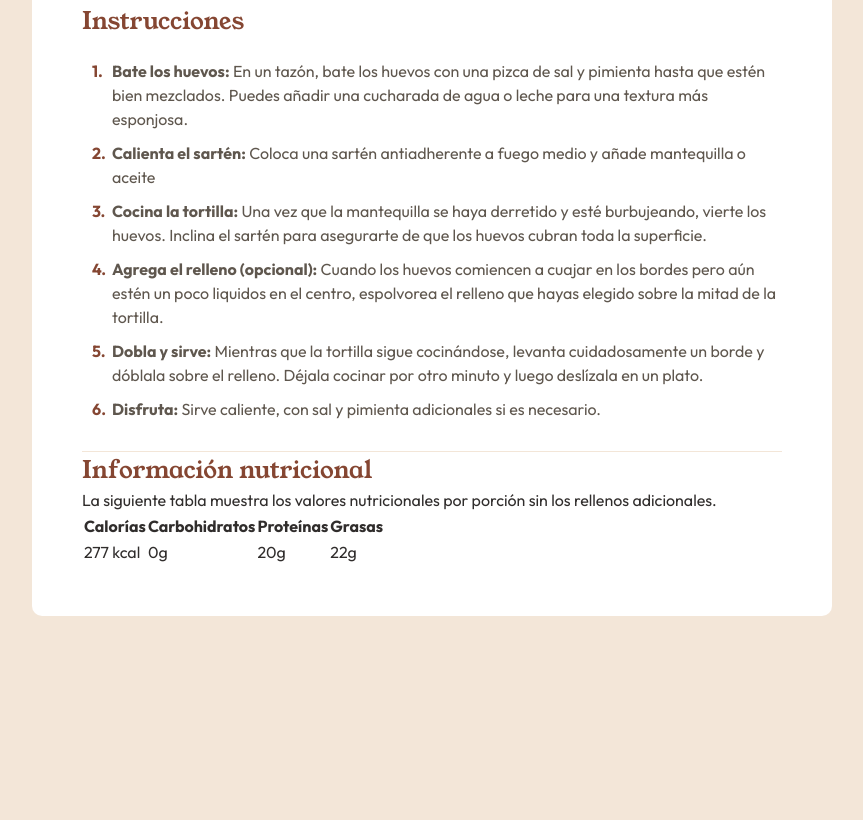
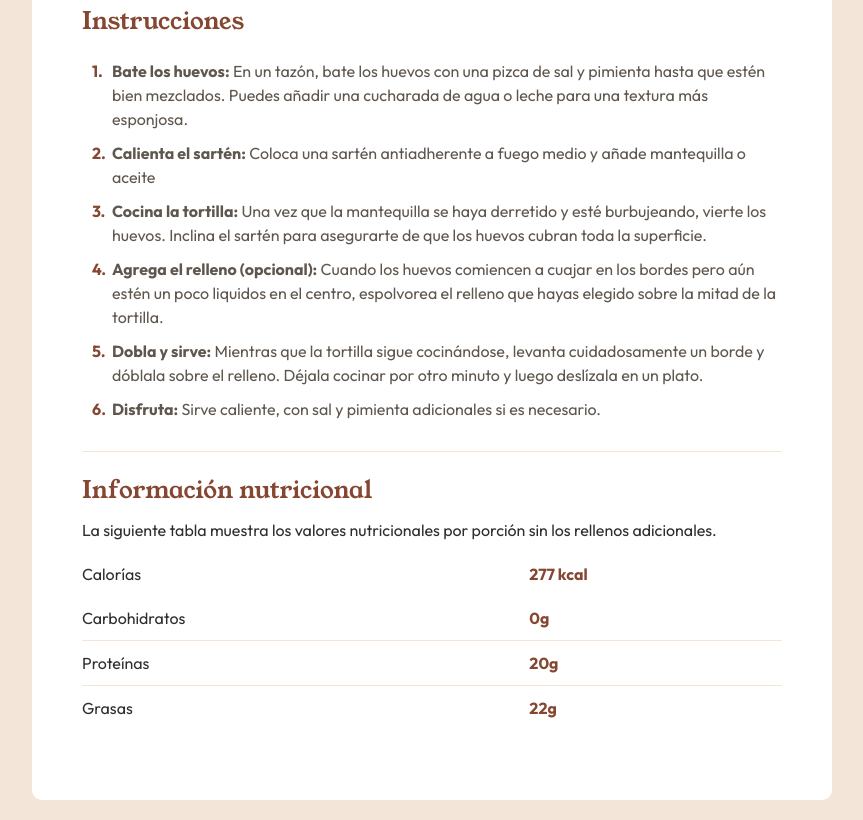
Before and after one commit to JuniorGodoyOrtega/Receta-de-tortilla-simple, a plain HTML site: page index.html in a window 1280 px wide. Shown: the part 1070-1890 px from the top of the page, without its empty margins (208-1071 px from the left). Before the commit the page ends 1706 px from the top, so only its background shows below. Drawn offline with Linux system fonts and the light colour scheme.

Commit message:
commit temporal del diseño de informacion nutricional

```diff
--- a/index.html
+++ b/index.html
@@ -79,21 +79,21 @@
           La siguiente tabla muestra los valores nutricionales por porción sin
           los rellenos adicionales.
         </p>
-        <table>
-          <thead>
-            <tr>
-              <th>Calorías</th>
-              <th>Carbohidratos</th>
-              <th>Proteínas</th>
-              <th>Grasas</th>
+        <table class="nutricion__table">
+          <tbody class="nutricion__table-body">
+            <tr class="nutricion__table-row">
+              <td class="nutricion__label">Calorías</td>
+              <td class="nutricion__table-value">277 kcal</td>
             </tr>
-          </thead>
-          <tbody>
-            <tr>
-              <td>277 kcal</td>
-              <td>0g</td>
-              <td>20g</td>
-              <td>22g</td>
+            <tr class="nutricion__row">
+              <td class="nutricion__label">Carbohidratos</td>
+              <td class="nutricion__table-value">0g</td>
+            </tr>
+              <td class="nutricion__label">Proteínas</td>
+              <td class="nutricion__table-value">20g</td>
+            <tr class="nutricion__row"></tr>
+              <td class="nutricion__label">Grasas</td>
+              <td class="nutricion__table-value">22g</td>
             </tr>
           </tbody>
         </table>
--- a/styles/estilos.css
+++ b/styles/estilos.css
@@ -179,8 +179,48 @@ body {
     counter-reset: item;
 }
 
+.nutricion {
+    margin: 20px 0;
+}
+
 .nutricion__title {
     color: var(--color-brown-800);
     font-family: 'Young Serif', serif;
     font-weight: 400;
 }
+
+.nutricion__paragraph {
+    font-family: 'Outfit', sans-serif;
+    font-size: 1rem;
+    margin: 10px 0;
+}
+
+.nutricion__table {
+    width: 100%;
+    border-collapse: collapse;
+    margin: 0 auto;
+    font-family: 'Outfit', sans-serif;
+}
+
+.nutricion__row {
+    border-bottom: 1px solid var(--color-stone-100);
+}
+
+.nutricion__label {
+    text-align: left;
+    font-size: 1rem;
+    padding: 10px 0;
+}
+
+.nutricion__table-value {
+    text-align: left;
+    font-size: 1rem;
+    font-weight: bold;
+    color: var(--color-brown-800);
+    font-weight: bold;
+    padding: 10px 0;
+}
+
+.nutricion__row:last-child {
+    border-bottom: none;
+}
```
